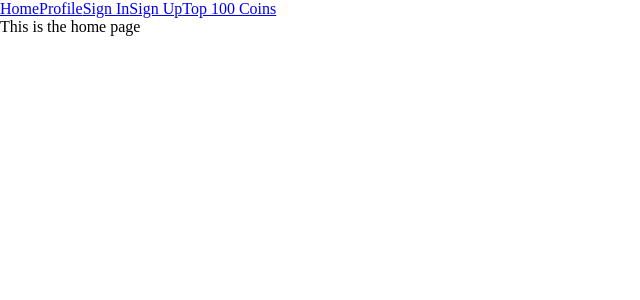
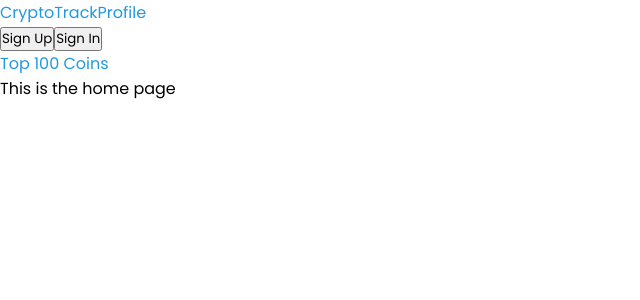
Before and after one commit to zsoobratty/cryptotracking, a React (Create React App) app in the folder client/: page / in a window 1280 px wide. Shown: the top 300 px of the page, without its empty margins (0-640 px from the left). Built offline with nearby package versions, Linux system fonts and the light colour scheme.

Commit message:
Add AuthOptions component to control navbar

```diff
--- a/client/src/App.css
+++ b/client/src/App.css
@@ -1,5 +1,13 @@
+@import url('https://fonts.googleapis.com/css2?family=Poppins&display=swap');
+
 * {
   margin: 0;
   padding: 0;
   box-sizing: border-box;
+  font-family: 'Poppins', sans-serif;
 }
+
+a {
+  color: #2199df;
+  text-decoration: unset;
+}
--- /dev/null
+++ b/client/src/components/AuthOptions.js
@@ -0,0 +1,18 @@
+import React from 'react'
+import {useHistory} from 'react-router-dom'
+
+const AuthOptions = () => {
+    const history = useHistory()
+
+    const signUp = () => history.push('/signup')
+    const signIn = () => history.push('/signin')
+
+    return (
+        <div>
+            <button onClick={signUp}>Sign Up</button>
+            <button onClick={signIn}>Sign In</button>
+        </div>
+    )
+}
+
+export default AuthOptions
--- a/client/src/components/NavBar.js
+++ b/client/src/components/NavBar.js
@@ -1,13 +1,13 @@
 import React from 'react'
 import {Link} from 'react-router-dom'
+import AuthOptions from './AuthOptions'
 
 const NavBar = () => {
     return (
             <nav>
-                <Link to="/">Home</Link>
+                <Link to="/">CryptoTrack</Link>
                 <Link to="/profile">Profile</Link>
-                <Link to="/signin">Sign In</Link>
-                <Link to="/signup">Sign Up</Link>
+                <AuthOptions />
                 <Link to="/coins">Top 100 Coins</Link>
             </nav>
     )
```
